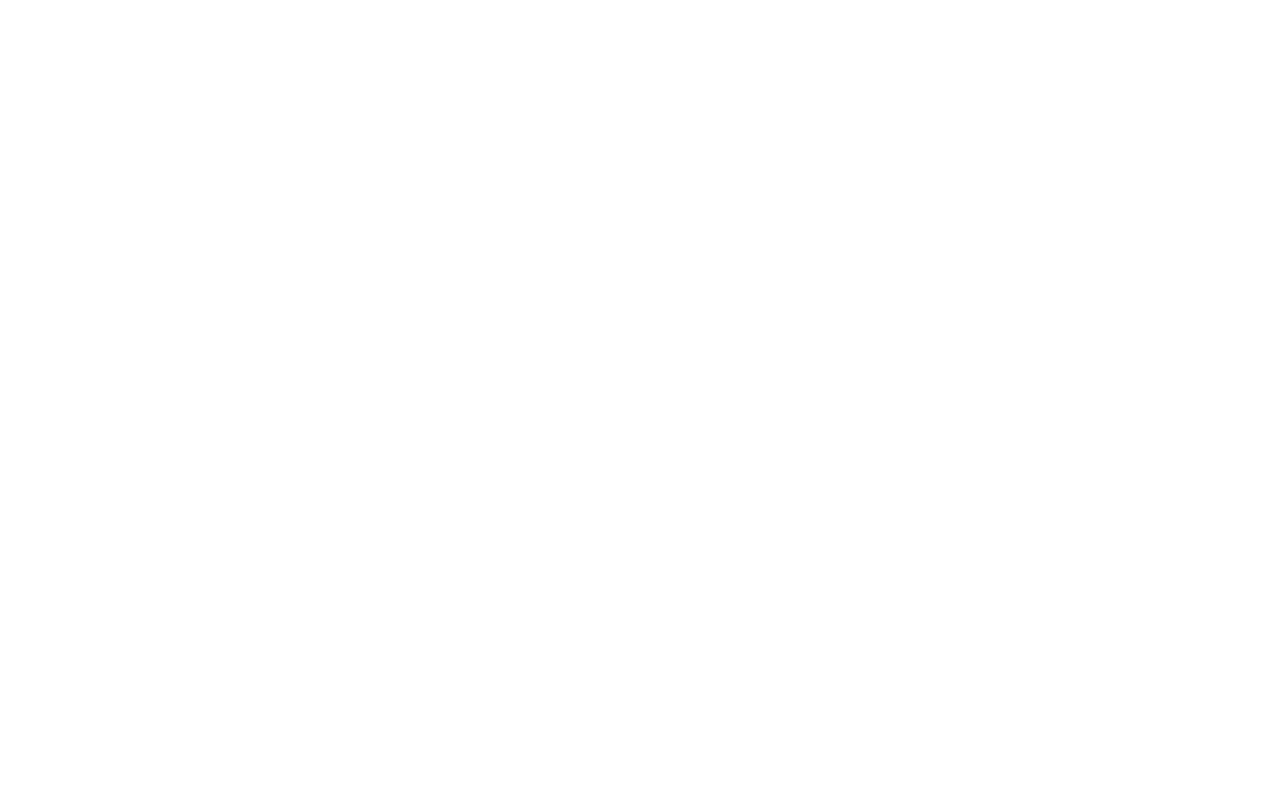
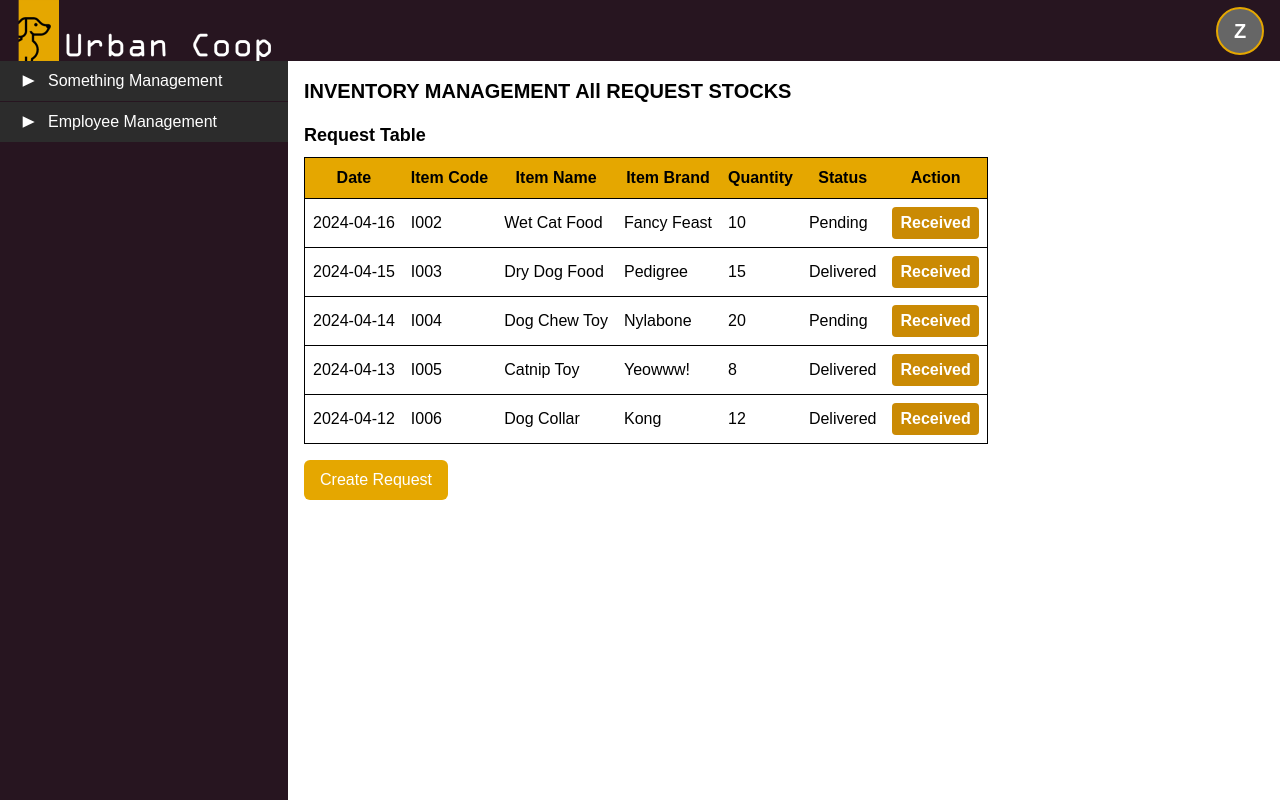
Before and after one commit to Miyuru-Shalitha/urban-coop, a React (Vite) app in the folder frontend/: page /admin/inventory-management/request-stocks in a window 1280 px wide. Before the commit this address had no page. Shown: the top 800 px of the page. Built offline with nearby package versions, Linux system fonts and the light colour scheme; a web font is replaced by a local one.

Commit message:
Today changes -romeshika

```diff
--- a/frontend/src/App.tsx
+++ b/frontend/src/App.tsx
@@ -12,6 +12,11 @@
 import EmployeeManagementRolesAdminPage from "./pages/EmployeeManagementAdminPage/EmployeeManagementRolesPage";
 import EmployeeManagementSalaryPage from "./pages/EmployeeManagementAdminPage/EmployeeManagementSalaryPage";
 import PetDaycareBookingPage from "./pages/PetDaycareBookingPage";
+import InventoryManagementPage from "./pages/InventoryManagementAdminPage/InventoryManagementAdminPage";
+import InventoryManagementDashboard from "./pages/InventoryManagementAdminPage/InventoryManagementDashboard";
+import InventoryManagementItemPage from "./pages/InventoryManagementAdminPage/InventoryManagementItemPage";
+import InventoryManagementRequestStocksPage from "./pages/InventoryManagementAdminPage/InventoryManagementRequestStocksPage";
+
 
 export default function App() {
   return (
@@ -46,7 +51,38 @@
             path="employee-management/salary"
             element={<EmployeeManagementSalaryPage />}
           />
+
+           {/* Inventory Routes */}
+          <Route
+            path="inventory-management"
+            element={< InventoryManagementPage/>}
+          />
+          <Route
+            path="inventory-management/dashboard"
+            element={< InventoryManagementDashboard/>}
+          />
+          <Route
+            path="inventory-management/item"
+            element={<InventoryManagementItemPage/>}
+          />
+
+          <Route
+            path="inventory-management/request-stocks"
+            element={<InventoryManagementRequestStocksPage/>}
+          />
+
         </Route>
+
+
+
+
+
+
+
+
+
+
+
       </Routes>
     </BrowserRouter>
   );
--- /dev/null
+++ b/frontend/src/pages/InventoryManagementAdminPage/InventoryManagementAdminPage.tsx
@@ -0,0 +1,3 @@
+export default function InventoryManagementAdminPage() {
+    return <div>INVENTORY MANAGEMENT ADMIN PAGE</div>;
+  }
--- /dev/null
+++ b/frontend/src/pages/InventoryManagementAdminPage/InventoryManagementCreateItemPage.jsx
@@ -0,0 +1,3 @@
+export default function InventoryManagementCreateItemPage() {
+    return <div>INVENTORY MANAGEMENT CREATE ITEM</div>;
+}
--- /dev/null
+++ b/frontend/src/pages/InventoryManagementAdminPage/InventoryManagementDashboard.tsx
@@ -0,0 +1,3 @@
+export default function InventoryManagementDashboard() {
+    return <div>INVENTORY MANAGEMENT DAHSBOARD</div>;
+  }
--- /dev/null
+++ b/frontend/src/pages/InventoryManagementAdminPage/InventoryManagementItemPage.tsx
@@ -0,0 +1,103 @@
+import { Link } from "react-router-dom";
+
+export default function InventoryManagementItemPage() {
+  return (
+    <div className="p-4">
+      <h1 className="text-xl font-bold mb-4">INVENTORY MANAGEMENT All ITEMS</h1>
+      <table className="border border-black">
+        <tr className="bg-primary text-black border-b border-black ">
+          <th>Item Code</th>
+          <th>Item Name</th>
+          <th>Item Brand</th>
+          <th>Category</th>
+          <th>Quantity</th>
+          <th>Action</th>
+        </tr>
+        <tr className="border-b border-black ">
+          <td className="p-2">I001</td>
+          <td className="p-2">Dry Dog Food</td>
+          <td className="p-2">Pedigree</td>
+          <td className="p-2">Dog Food</td>
+          <td className="p-2">100 </td>
+          <td className="p-2">
+            <a href="/update" className="text-primary mr-2">
+              Edit
+            </a>
+            <button>Delete</button>
+          </td>
+        </tr>
+        <tr className="border-b border-black">
+          <td className="p-2">I002</td>
+          <td className="p-2">Wet Cat Food</td>
+          <td className="p-2">Fancy Feast</td>
+          <td className="p-2">Cat Food</td>
+          <td className="p-2">75 </td>
+          <td className="p-2">
+            <a href="/update" className="text-primary mr-2">
+              Edit
+            </a>
+            <button>Delete</button>
+          </td>
+        </tr>
+        <tr className="border-b border-black">
+          <td className="p-2">I003</td>
+          <td className="p-2">Dog Collar</td>
+          <td className="p-2">Kong</td>
+          <td className="p-2">Dog Accessory</td>
+          <td className="p-2">30 </td>
+          <td className="p-2">
+            <a href="/update" className="text-primary mr-2">
+              Edit
+            </a>
+            <button>Delete</button>
+          </td>
+        </tr>
+        <tr className="border-b border-black">
+          <td className="p-2">I004</td>
+          <td className="p-2">Cat Toy</td>
+          <td className="p-2">Jackson Galaxy</td>
+          <td className="p-2">Cat Accessory</td>
+          <td className="p-2">50 </td>
+          <td className="p-2">
+            <a href="/update" className="text-primary mr-2">
+              Edit
+            </a>
+            <button>Delete</button>
+          </td>
+        </tr>
+        <tr className="border-b border-black">
+          <td className="p-2">I005</td>
+          <td className="p-2">Dog Chew Toy</td>
+          <td className="p-2">Nylabone</td>
+          <td className="p-2">Dog Accessory</td>
+          <td className="p-2">100 </td>
+          <td className="p-2">
+            <a href="/update" className="text-primary mr-2">
+              Edit
+            </a>
+            <button>Delete</button>
+          </td>
+        </tr>
+        <tr className="border-b border-black">
+          <td className="p-2">I006</td>
+          <td className="p-2">Catnip Toy</td>
+          <td className="p-2">Yeowww!</td>
+          <td className="p-2">Cat Accessory</td>
+          <td className="p-2">40 </td>
+          <td className="p-2">
+            <a href="/update-item" className="text-primary mr-2">
+              Edit
+            </a>
+            <button>Delete</button>
+          </td>
+        </tr>
+      </table>
+      <br />
+      <Link to="/admin/inventory-management/create-item">
+        <button className="bg-primary text-white py-2 px-4 rounded-md">
+          Create
+        </button>
+      </Link>
+    </div>
+  );
+}
--- /dev/null
+++ b/frontend/src/pages/InventoryManagementAdminPage/InventoryManagementRequestStocksPage.tsx
@@ -0,0 +1,97 @@
+import { Link } from "react-router-dom";
+
+export default function InventoryManagementRequestStocksPage() {
+  return (
+    <div className="p-4">
+      <h1 className="text-xl font-bold mb-4">
+        INVENTORY MANAGEMENT All REQUEST STOCKS
+      </h1>
+      <h2 className="text-lg font-bold mb-2">Request Table</h2>
+      <table className="border border-black">
+        <thead>
+          <tr className="bg-primary text-black border-b border-black ">
+            <th className="p-2">Date</th>
+            <th className="p-2">Item Code</th>
+            <th className="p-2">Item Name</th>
+            <th className="p-2">Item Brand</th>
+            <th className="p-2">Quantity</th>
+            <th className="p-2">Status</th>
+            <th className="p-2">Action</th>
+          </tr>
+        </thead>
+        <tbody>
+        <tr className="border-b border-black" >
+            <td className="p-2">2024-04-16</td>
+            <td className="p-2">I002</td>
+            <td className="p-2">Wet Cat Food</td>
+            <td className="p-2">Fancy Feast</td>
+            <td className="p-2">10</td>
+            <td className="p-2">Pending</td>
+            <td className="p-2">
+              <button className="bg-yellow-600 hover:bg-yellow-700 text-white font-bold py-1 px-2 rounded focus:outline-none focus:shadow-outline">
+                Received
+              </button>
+            </td>
+          </tr>
+          <tr className="border-b border-black" >
+            <td className="p-2">2024-04-15</td>
+            <td className="p-2">I003</td>
+            <td className="p-2">Dry Dog Food</td>
+            <td className="p-2">Pedigree</td>
+            <td className="p-2">15</td>
+            <td className="p-2">Delivered</td>
+            <td className="p-2">
+              <button className="bg-yellow-600 hover:bg-yellow-700 text-white font-bold py-1 px-2 rounded focus:outline-none focus:shadow-outline">
+                Received
+              </button>
+            </td>
+          </tr>
+          <tr className="border-b border-black" >
+            <td className="p-2">2024-04-14</td>
+            <td className="p-2">I004</td>
+            <td className="p-2">Dog Chew Toy</td>
+            <td className="p-2">Nylabone</td>
+            <td className="p-2">20</td>
+            <td className="p-2">Pending</td>
+            <td className="p-2">
+              <button className="bg-yellow-600 hover:bg-yellow-700 text-white font-bold py-1 px-2 rounded focus:outline-none focus:shadow-outline">
+                Received
+              </button>
+            </td>
+          </tr>
+          <tr className="border-b border-black" >
+            <td className="p-2">2024-04-13</td>
+            <td className="p-2">I005</td>
+            <td className="p-2">Catnip Toy</td>
+            <td className="p-2">Yeowww!</td>
+            <td className="p-2">8</td>
+            <td className="p-2">Delivered</td>
+            <td className="p-2">
+              <button className="bg-yellow-600 hover:bg-yellow-700 text-white font-bold py-1 px-2 rounded focus:outline-none focus:shadow-outline">
+                Received
+              </button>
+            </td>
+          </tr>
+          <tr className="border-b border-black" >
+            <td className="p-2">2024-04-12</td>
+            <td className="p-2">I006</td>
+            <td className="p-2">Dog Collar</td>
+            <td className="p-2">Kong</td>
+            <td className="p-2">12</td>
+            <td className="p-2">Delivered</td>
+            <td className="p-2">
+              <button className="bg-yellow-600 hover:bg-yellow-700 text-white font-bold py-1 px-2 rounded focus:outline-none focus:shadow-outline">
+                Received
+              </button>
+            </td>
+          </tr>
+        </tbody>
+      </table>
+      <Link to="/create-request" className="block mt-4">
+        <button className="bg-primary text-white py-2 px-4 rounded-md">
+          Create Request
+        </button>
+      </Link>
+    </div>
+  );
+}
--- a/frontend/tailwind.config.js
+++ b/frontend/tailwind.config.js
@@ -6,7 +6,7 @@
       colors: {
         primary: "#E5A700",
         primaryAccent: "#FCD34D",
-        secondary: "#000",
+        secondary: "#271520",
         white: "#FFF",
         black: "#000",
         blackA1: "#00000077",
```
